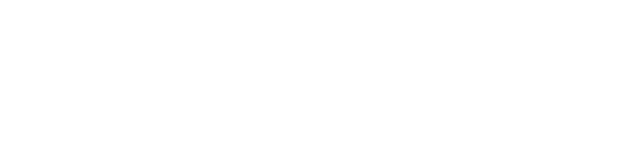
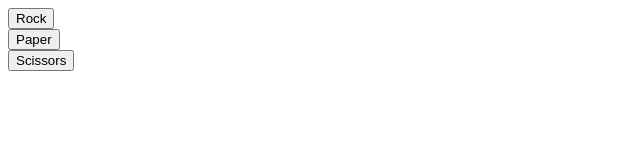
Before and after one commit to SuperDarke14/Rock-Paper-Scissors-Game, a plain HTML site: page index.html in a window 1280 px wide. Shown: the whole page, without its empty margins (0-640 px from the left). Drawn offline with Linux system fonts and the light colour scheme.

Commit message:
Add button UI

```diff
--- a/index.html
+++ b/index.html
@@ -7,6 +7,17 @@
 	</head>
 
 	<body>
+		<div class='buttonHolster'>
+			<div class='button'>
+				<button>Rock</button>
+			</div>
+			<div class='button'>
+				<button>Paper</button>
+			</div>
+			<div class='button'>
+				<button>Scissors</button>
+			</div>
+		</div>
 	</body>
 
 <html>
```
Also changed, not shown: script.js (line endings or trailing spaces).
